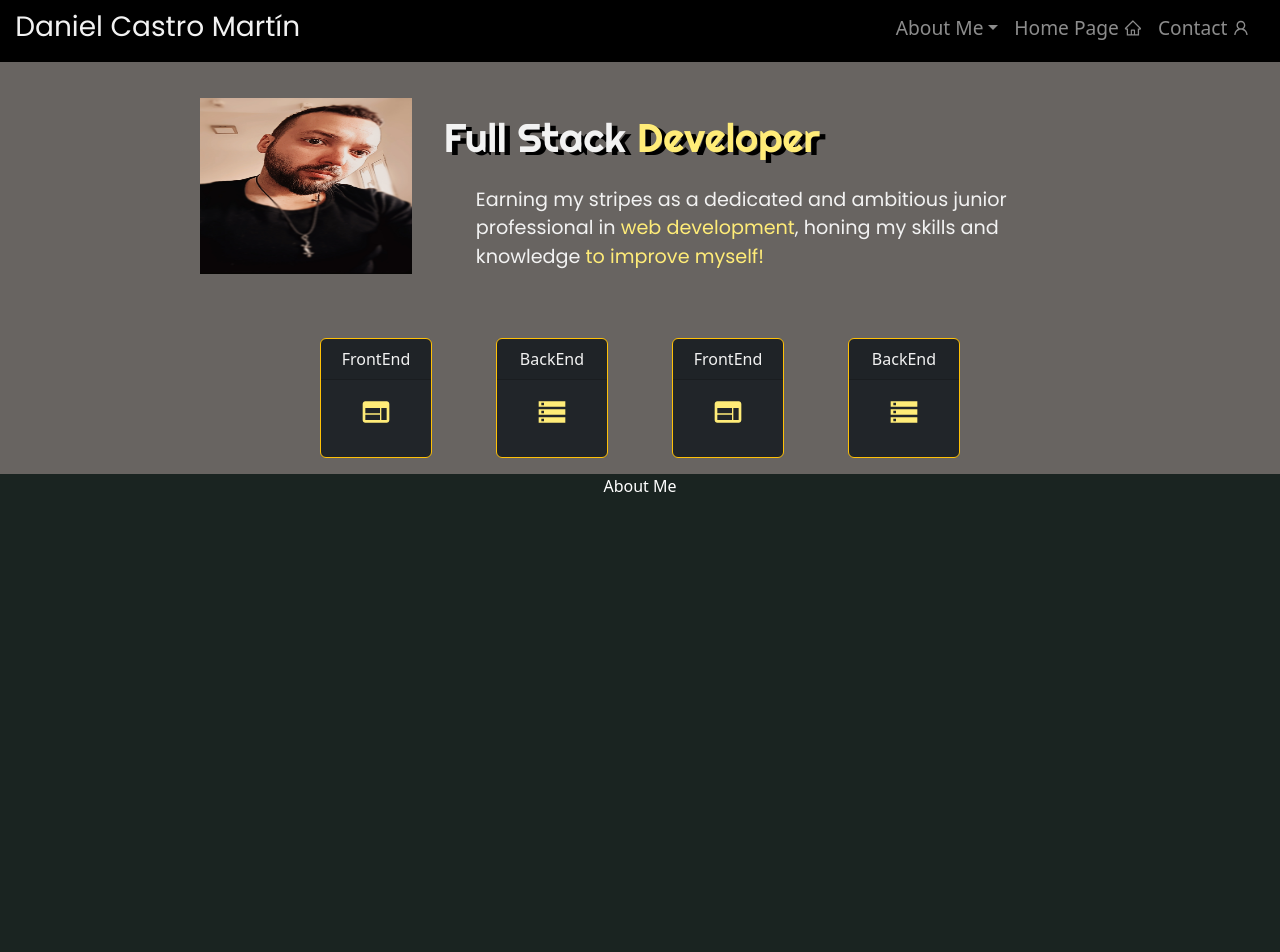
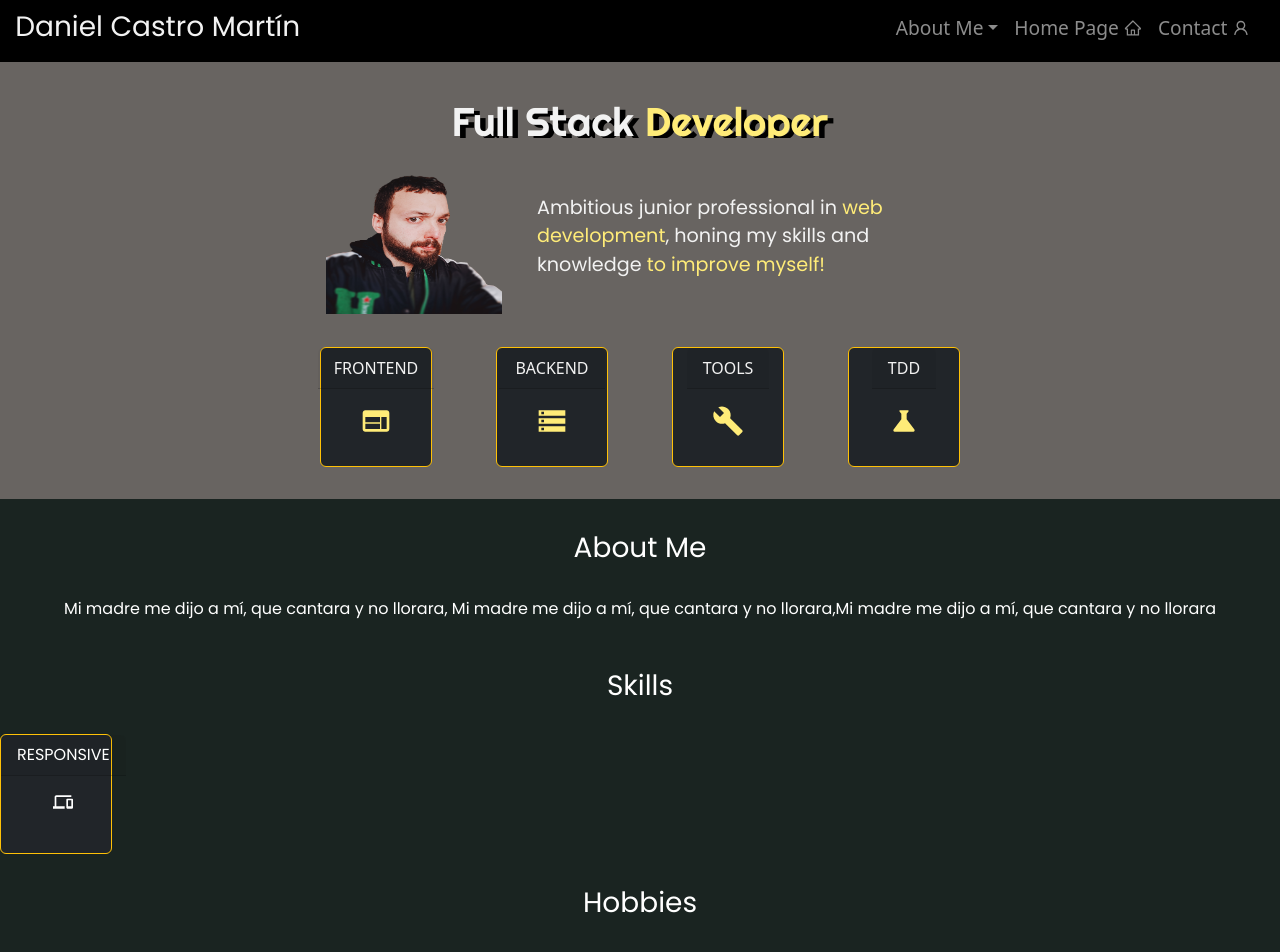
Before and after one commit to DCM91/myportfolio, a React (Create React App) app: page / in a window 1280 px wide. Shown: the top 952 px of the page. Built offline with nearby package versions, Linux system fonts and the light colour scheme.

Commit message:
mejorando entorno web

```diff
--- a/src/components/HomePage/HPComponents/HPInfo.js
+++ b/src/components/HomePage/HPComponents/HPInfo.js
@@ -1,11 +1,45 @@
 import React from 'react'
 import styled from 'styled-components'
+import Card from "react-bootstrap/Card";
+import { MdOutlinePhonelink  } from "react-icons/md";
+
+
 
 export const HPInfo = () => {
   return (
     <InfoStyle>
       <div>
-        About Me
+       <h3 className='HPtitles'>About Me</h3>
+        <div className='box'>
+          <p className='Aboutme'>Mi madre me dijo a mí, que cantara y no llorara, Mi madre me dijo a mí, que cantara y no llorara,Mi madre me dijo a mí, que cantara y no llorara   </p>
+        </div>
+        <div className='box'>
+        <h3 className='HPtitles'>Skills</h3>
+
+          <Card
+          className="cards"
+          border="warning"
+          bg="dark"
+          style={{ width: "7rem", height: "7.5rem" }}
+        >
+          {" "}
+          <Card.Header>RESPONSIVE</Card.Header>
+          <Card.Body>
+            <Card.Title className="icono">
+              <MdOutlinePhonelink />
+            </Card.Title>
+          </Card.Body>
+        </Card>
+        </div>
+
+        <div className='box'>
+        <h3 className='HPtitles'>Hobbies</h3>
+        </div>
+
+        <div className='box'>
+        <h3 className='HPtitles'>My Dev works</h3>
+
+        </div>
       </div>
     </InfoStyle>
   )
@@ -15,7 +49,24 @@ const InfoStyle = styled.div`
     background-color: #1A2421;
     width: 100%;
     color: #fff;
-    height: 100vh;
-
-
+    min-height: fit-content;
+    max-height: max-content;
+    font-family: "Poppins", sans-serif;
+    display: block;
+    justify-content: center;
+    text-align: center;
+.box{
+  width: 100%;
+  display: flex;
+  flex-direction: column;
+}
+.HPtitles{
+  margin: 1rem;
+  padding: 1rem;
+  height: 10WH;
+}
+.Aboutme{
+  margin-top: 0;
+  padding-top: 0;
+}
 `
--- a/src/components/HomePage/HPComponents/MySelf.js
+++ b/src/components/HomePage/HPComponents/MySelf.js
@@ -5,23 +5,23 @@ import { CardsMyself } from "./Myselfcomponts/CardsMyself";
 export const MySelf = () => {
   return (
     <SelfStyle>
+             <h1>
+            Full Stack <span>Developer</span>
+          </h1>
         <div className="content">
+
+
+          <section>
           <img
-            alt="./img/IMG_20221222_140056.jpg"
-            src={require("./img/IMG_20221222_140056.jpg")}
+            alt="./img/IMG_20221222_140056.png"
+            src={require("./img/IMG_20221222_140056.png")}
           />
-          <section>
-            <h1>
-              Full Stack <span>Developer</span>
-            </h1>
             <p className="texto1">
-              Earning my stripes as a dedicated and ambitious junior
-              professional in
+              Ambitious junior professional in
               <span> web development</span>, honing my skills and knowledge{" "}
               <span>to improve myself!</span>
             </p>
           </section>
-          <CardsMyself />
           <CardsMyself />
         </div>
     </SelfStyle>
@@ -29,31 +29,32 @@ export const MySelf = () => {
 };
 
 const SelfStyle = styled.div`
-  display: flex;
-  flex-direction: row;
+  display: block;
   justify-content: center;
   padding: 1rem;
   padding-top: 3rem;
   background-color: #686461;
-
-  width: 100%;
+  min-width: 100vw;
+  max-width: max-content;
   color: white;
 
   .content {
-    margin-top: 1rem;
     display: flex;
     flex-direction: row;
-    width: 85%;
+    width: 75%;
     justify-content: center;
     background-color: #686461;
     min-height: min-content;
     max-height: max-content;
+    margin-top: -1rem;
+    padding-top: 0;
 
   }
   section {
     display: flex;
-    flex-direction: column;
-    width: 60%;
+    flex-direction: row;
+    justify-content: center;
+    width: 80%;
     max-height: max-content;
   }
   h1 {
@@ -67,10 +68,13 @@ const SelfStyle = styled.div`
     color: #ffec78;
   }
   img {
-    margin: 2rem;
-    width: 20%;
+    margin: .05rem;
+    padding-top: 2rem;
+    width: 11rem ;
     height: 11rem;
+    margin-right: .2em;
     margin-left: 0;
+
   }
   .texto1 {
     padding-left: 2rem;
@@ -78,5 +82,7 @@ const SelfStyle = styled.div`
     padding-top: 1rem;
     font-family: "Poppins", sans-serif;
     font-size: larger;
+    padding-top: 3.5rem;
+    width: 60%;
   }
 `;
--- a/src/components/HomePage/HPComponents/Myselfcomponts/CardsMyself.js
+++ b/src/components/HomePage/HPComponents/Myselfcomponts/CardsMyself.js
@@ -1,6 +1,6 @@
 import React from "react";
 import Card from "react-bootstrap/Card";
-import { MdWeb, MdOutlineStorage } from "react-icons/md";
+import { MdWeb, MdOutlineStorage, MdScience, MdBuild  } from "react-icons/md";
 import styled from "styled-components";
 
 export const CardsMyself = () => {
@@ -13,7 +13,7 @@ export const CardsMyself = () => {
           bg="dark"
           style={{ width: "7rem", height: "7.5rem" }}
         >
-          <Card.Header>FrontEnd</Card.Header>
+          <Card.Header>FRONTEND</Card.Header>
           <Card.Body>
             <Card.Title className="icono">
               <MdWeb />
@@ -28,10 +28,40 @@ export const CardsMyself = () => {
           style={{ width: "7rem", height: "7.5rem" }}
         >
           {" "}
-          <Card.Header>BackEnd</Card.Header>
+          <Card.Header>BACKEND</Card.Header>
           <Card.Body>
             <Card.Title className="icono">
               <MdOutlineStorage />
+            </Card.Title>
+          </Card.Body>
+        </Card>
+
+        <Card
+          className="cards"
+          border="warning"
+          bg="dark"
+          style={{ width: "7rem", height: "7.5rem" }}
+        >
+          {" "}
+          <Card.Header>TOOLS</Card.Header>
+          <Card.Body>
+            <Card.Title className="icono">
+              <MdBuild />
+            </Card.Title>
+          </Card.Body>
+        </Card>
+
+        <Card
+          className="cards"
+          border="warning"
+          bg="dark"
+          style={{ width: "7rem", height: "7.5rem" }}
+        >
+          {" "}
+          <Card.Header>TDD</Card.Header>
+          <Card.Body>
+            <Card.Title className="icono">
+              <MdScience />
             </Card.Title>
           </Card.Body>
         </Card>
@@ -47,7 +77,10 @@ const CardStyle = styled.div`
   }
   .cards {
     margin: 2rem;
-    margin-bottom: 0rem;
+    margin-bottom: 1rem;
     color: #f2f2f2;
+    display: block;
+    justify-content: center;
+    text-align: center;
   }
 `;
```
Also changed, not shown: public/index.html (+4 -8 lines), src/components/HomePage/HPComponents/img/IMG_20221222_140056.jpg (deleted), src/components/HomePage/HPComponents/img/IMG_20221222_140056.png (added).
